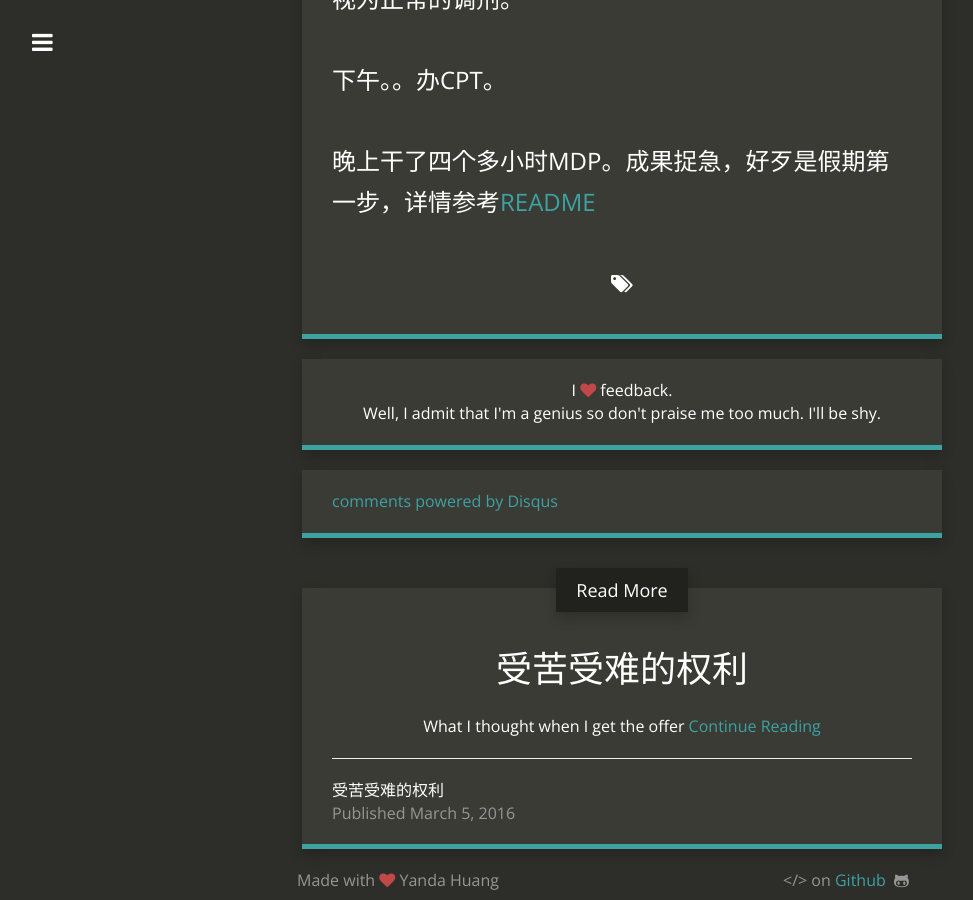
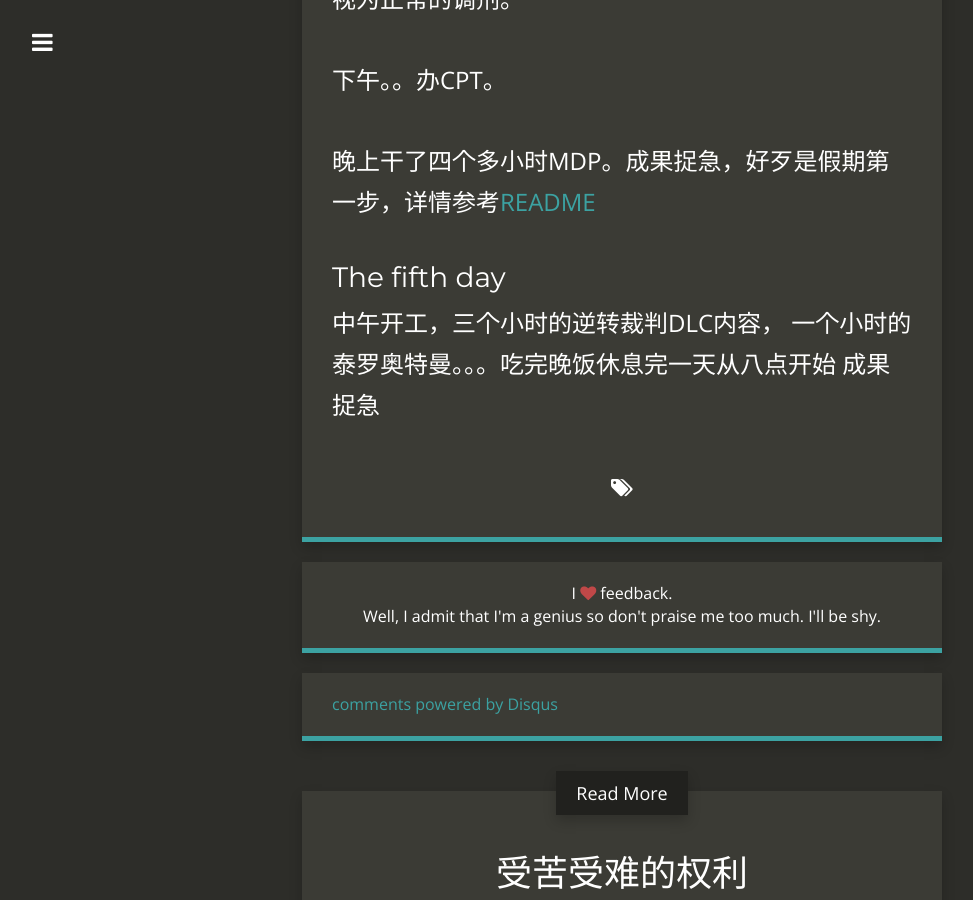
Before and after one commit to yodahuang/yodahuang.github.io, a Jekyll site: the page built from _posts/2016-04-29-Dairy-In_Vocation.markdown, in a window 1280 px wide and 900 px high, scrolled down 2553 px. Shown: the whole window, without its empty margins (18-991 px from the left). Built offline with Jekyll 4.4.1, drawn with Linux system fonts in a browser that asks for light colours; nearby versions of some CDN libraries; comment, search, counter and statistics services are not loaded.

Commit message:
Daily Dairy update

```diff
--- a/_posts/2016-04-29-Dairy-In_Vocation.markdown
+++ b/_posts/2016-04-29-Dairy-In_Vocation.markdown
@@ -53,3 +53,8 @@ Let me record how I have spent my days.
 下午。。办CPT。
 
 晚上干了四个多小时MDP。成果捉急，好歹是假期第一步，详情参考[README](https://github.com/BGMENG/Microstick2_NFC/blob/master/README.md)
+
+### The fifth day
+
+中午开工，三个小时的逆转裁判DLC内容， 一个小时的泰罗奥特曼。。。吃完晚饭休息完一天从八点开始
+成果捉急
```
